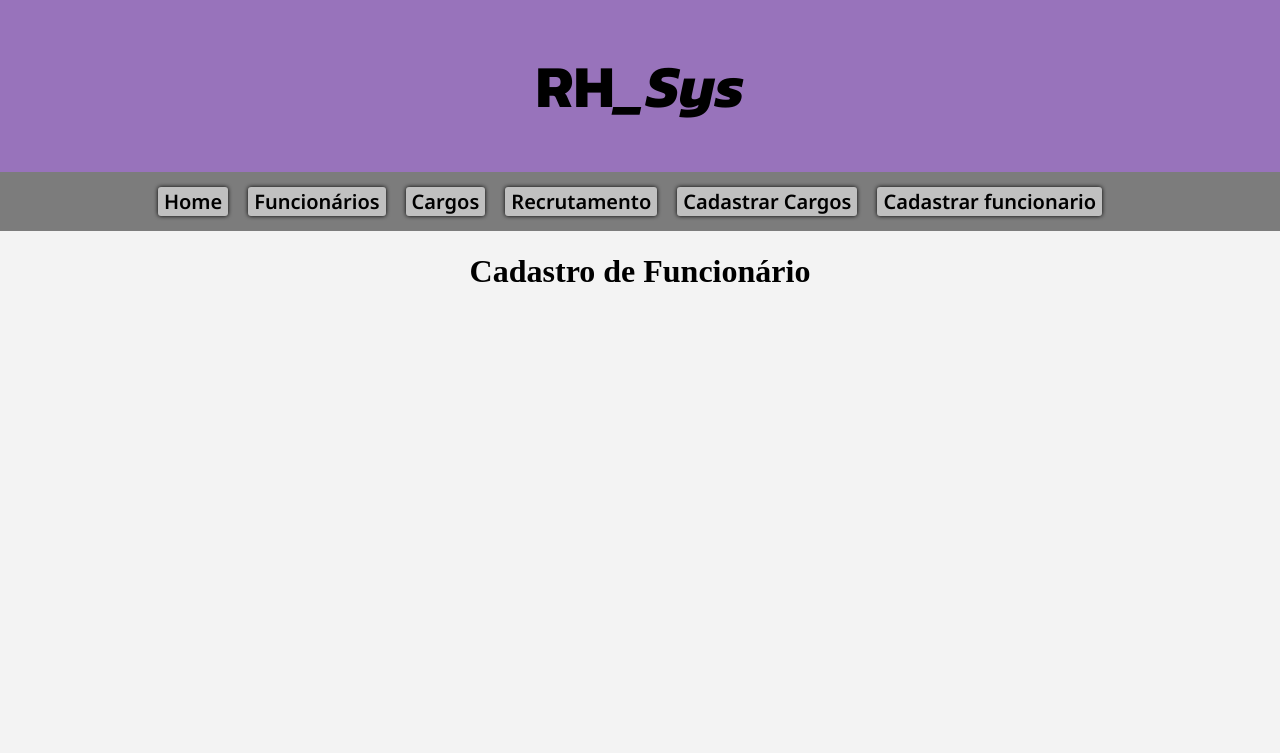
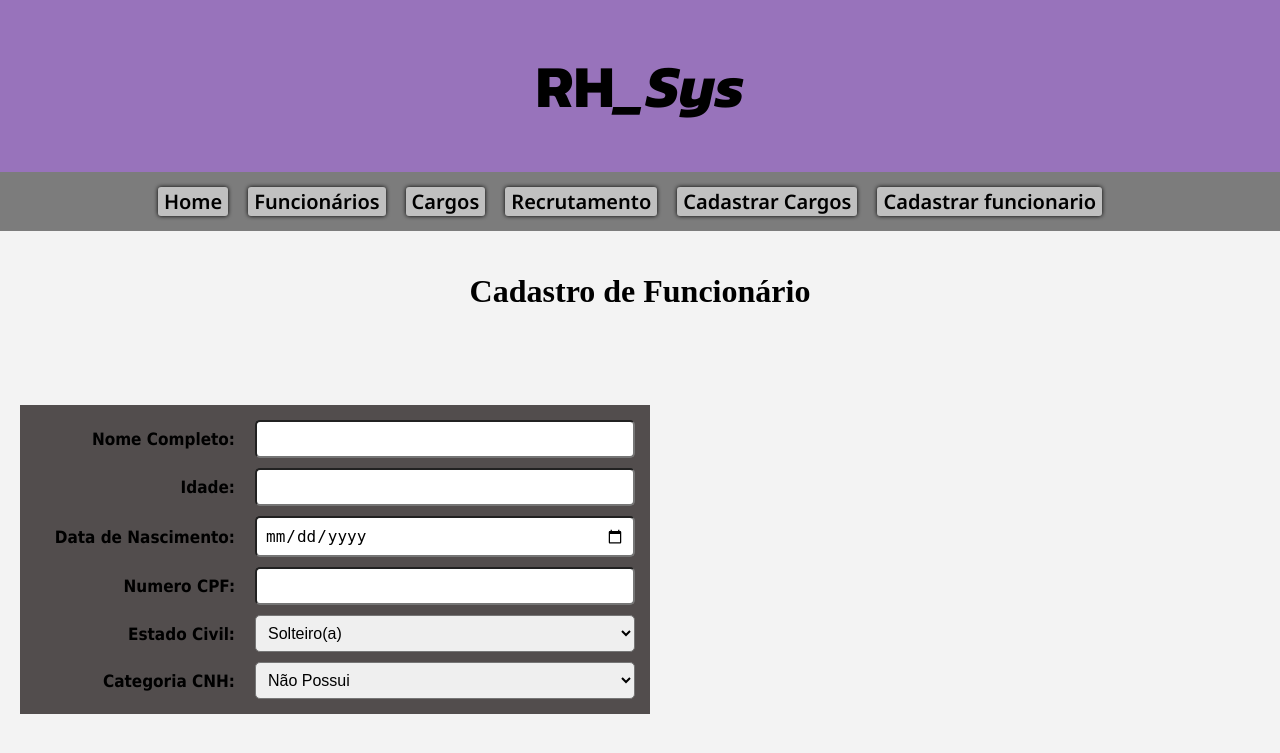
Before and after one commit to RangersonTI/Sys_RH, a Django app: page /cad_cargo/ in a window 1280 px wide. Shown: the top 753 px of the page. Run offline with Django 5.2, Linux system fonts and the light colour scheme.

Commit message:
implementação do template cadastro de funcionario

```diff
--- a/rh/static/css/style.css
+++ b/rh/static/css/style.css
@@ -101,10 +101,9 @@ nav ul li a {
 .button_novofuncionario {
     left: 0;
     right: 0;
-    padding-top: 120px;
-    padding-right: 120px;
+    padding: 120px;
     display: flex;
-    justify-content:end;
+    justify-content:center;
 }
 
     .novo_funcionario a {
@@ -126,6 +125,7 @@ nav ul li a {
         .novo_funcionario:hover{
             background-color: rgb(126, 81, 168);
             color: #ffffff;
+            cursor: pointer;
         }
 
 
@@ -177,3 +177,32 @@ nav ul li a {
         background-color: #f3d9ff;
         box-shadow: 0px 0px 5px;
     }
+
+/* pages/cadastro/funcionario.html */
+    .form_container{
+        margin: 0;
+        padding: 20px;
+        justify-content: center;
+    }
+        .form_container form{
+            padding: 15px;
+            display: grid;
+            grid-template-columns: 200px 1fr; /* Colunas: 150px para labels, restante para inputs/selects */
+            gap: 10px 20px; /* Espaçamento entre linhas e colunas */
+            align-items: center; /* Alinha os itens ao centro verticalmente */
+            background-color: #524d4d;
+            width: 600px;
+            font-family: 'Tahoma';
+            font-weight: bold;
+            font-size: 17px;
+        }
+        .form_container label{
+            font-weight: bold;
+            justify-self: end;
+        }
+        .form_container input, select{
+            width: auto;
+            padding: 8px;
+            font-size: 16px;
+            border-radius: 5px;
+        }
--- a/rh/templates/pages/cadastro/funcionario.html
+++ b/rh/templates/pages/cadastro/funcionario.html
@@ -1,6 +1,40 @@
 {% include "partials/menu.html" %}
 
-<h1>
-    <center>Cadastro de Funcionário</center>
-    <br><br>
-</h1>
+<div class="form_container">
+    <h1>
+        <center>Cadastro de Funcionário</center>
+        <br><br>
+    </h1>
+
+    <form method="post">
+        <label for="nome_completo">Nome Completo:</label>
+        <input type="text" name="nome_completo" id="nome_completo">
+        <label for="idade">Idade:</label>
+        <input type="number" name="idade" id="idade">
+        <label for="data_nascimeto">Data de Nascimento:</label>
+        <input type="date" name="data_nascimeto" id="data_nascimeto">
+        <label for="cpf">Numero CPF:</label>
+        <input type="text" name="cpf" id="cpf">
+        <label for="estado_civil">Estado Civil:</label>
+        <select name="estado_civil" id="estado_civil">
+            <option value="solteiro(a)">Solteiro(a)</option>
+            <option value="casado(a)">Casado(a)</option>
+            <option value="divorciado(a)">Divorciado(a)</option>
+            <option value="viuvo(a)">Viuvo(a)</option>
+        </select>
+        <label for="categoria_cnh">Categoria CNH:</label>
+        <select name="categoria_cnh" id="categoria_cnh">
+            <option value="nao_ha">Não Possui</option>
+            <option value="a">A</option>
+            <option value="b">B</option>
+            <option value="c">C</option>
+            <option value="d">D</option>
+            <option value="e">E</option>
+            <option value="a_b">A e B</option>
+            <option value="a_c">A e C</option>
+            <option value="a_d">A e D</option>
+            <option value="a_e">A e E</option>
+            </select>
+        </div>
+    </form>
+</div>
--- a/rh/templates/partials/base.html
+++ b/rh/templates/partials/base.html
@@ -1,6 +1,6 @@
 {% load static %}
 <!DOCTYPE html>
-<html lang="en">
+<html lang="pt-BR">
 <head>
     <meta charset="UTF-8">
     <meta name="viewport" content="width=device-width, initial-scale=1.0">
```
